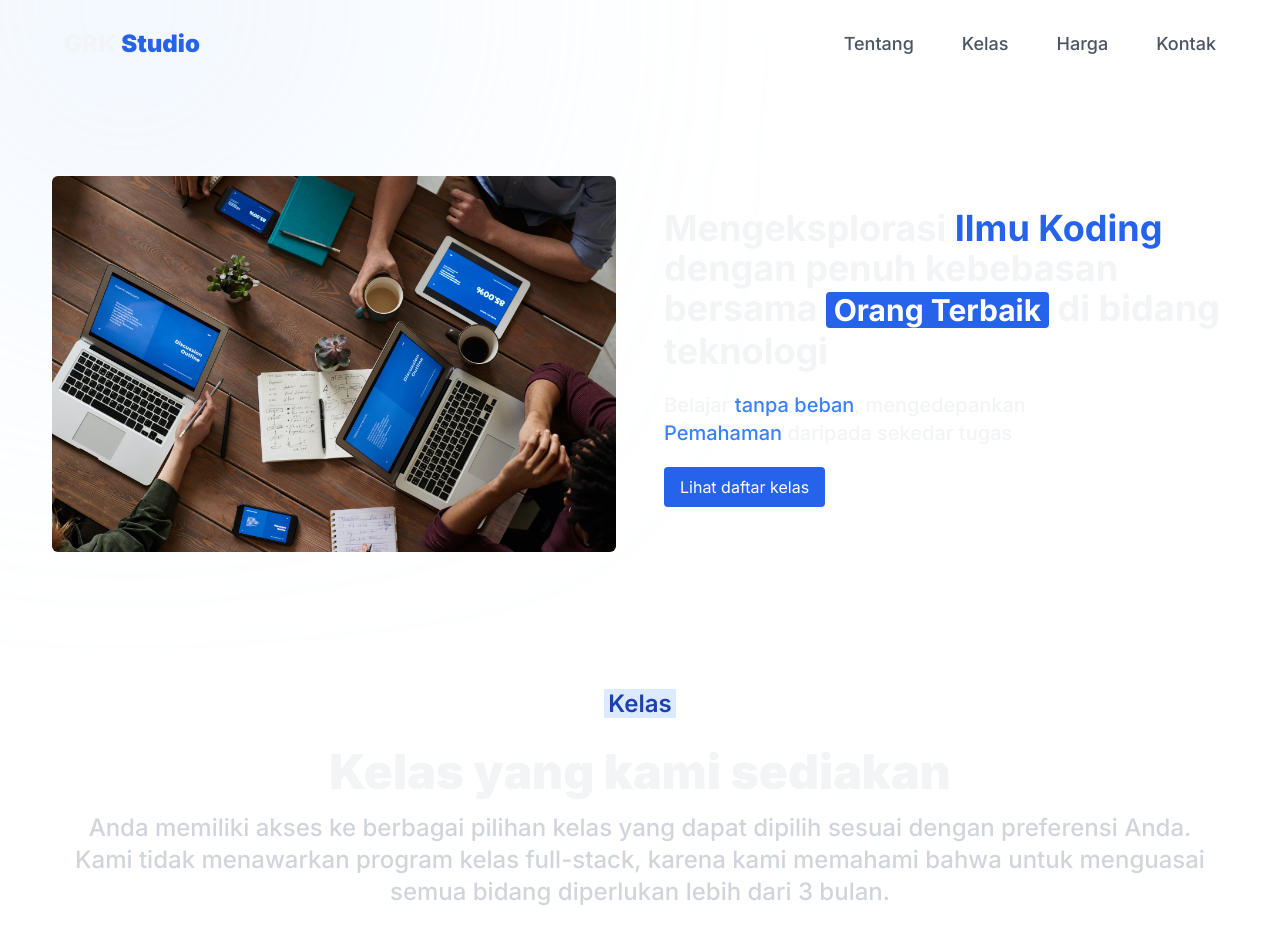
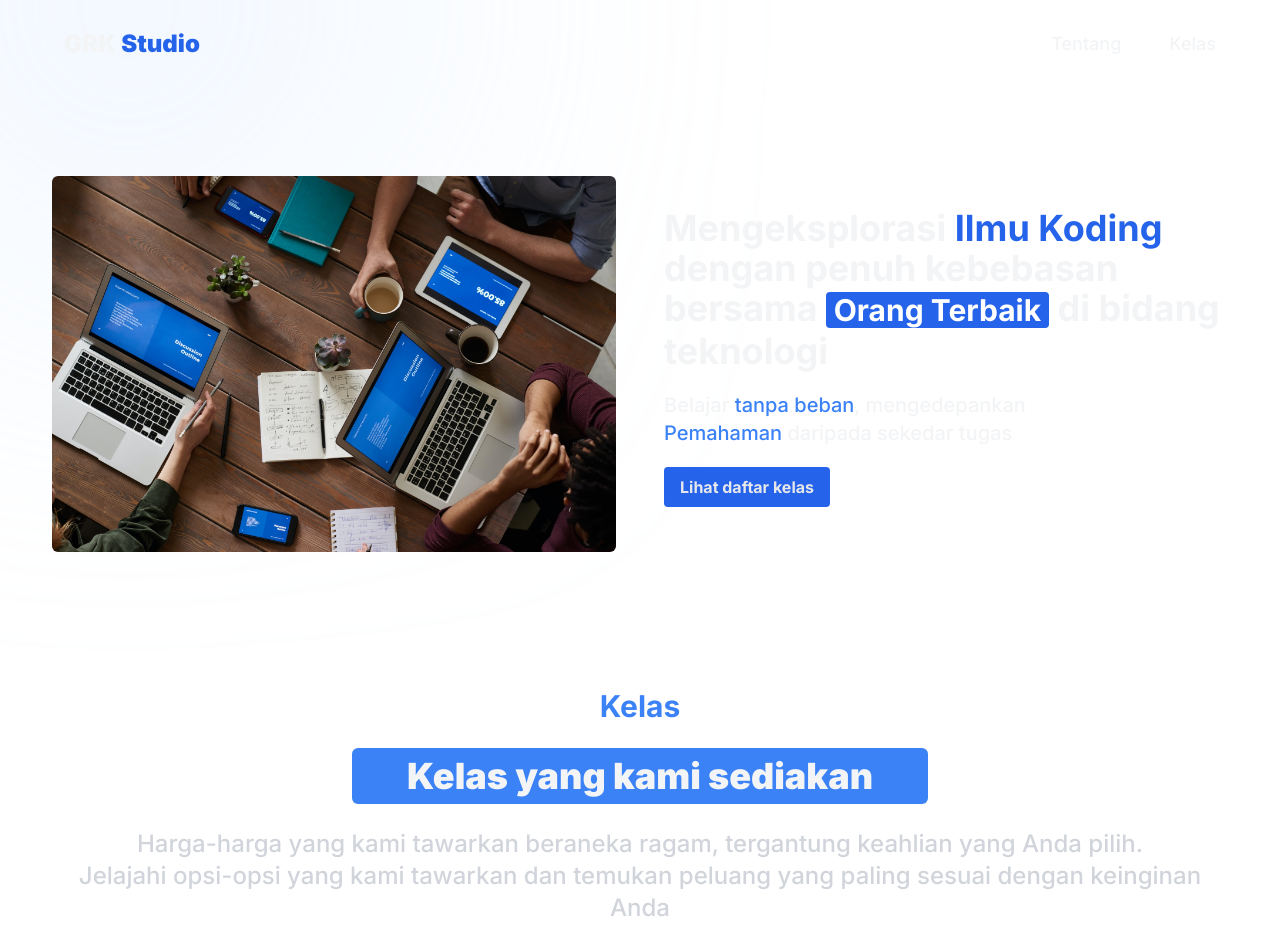
Before and after one commit to hiroshiyoka/company-profile-website, a website: page index.html in a window 1280 px wide. Shown: the top 952 px of the page. Drawn offline with Linux system fonts and the light colour scheme.

Commit message:
feat: change menu of the website also replace kelas section with harga section

```diff
--- a/index.html
+++ b/index.html
@@ -60,12 +60,6 @@
         <li>
           <a href="#kelas" class="rounded outline-none">Kelas</a>
         </li>
-        <li>
-          <a href="#harga" class="rounded outline-none">Harga</a>
-        </li>
-        <li>
-          <a href="#kontak" class="rounded outline-none">Kontak</a>
-        </li>
       </ul>
     </nav>
 
@@ -104,29 +98,15 @@
             <li>
               <a
                 href="/"
-                class="text-gray-600 rounded outline-none hover:text-gray-800"
+                class="text-gray-100 rounded outline-none hover:text-gray-400"
                 >Tentang</a
               >
             </li>
             <li>
               <a
                 href="#kelas"
-                class="text-gray-600 rounded outline-none hover:text-gray-800"
+                class="text-gray-100 rounded outline-none hover:text-gray-400"
                 >Kelas</a
-              >
-            </li>
-            <li>
-              <a
-                href="#harga"
-                class="text-gray-600 rounded outline-none hover:text-gray-800"
-                >Harga</a
-              >
-            </li>
-            <li>
-              <a
-                href="#kontak"
-                class="text-gray-600 rounded outline-none hover:text-gray-800"
-                >Kontak</a
               >
             </li>
           </ul>
@@ -170,7 +150,7 @@
           <div class="mb-10 font-Inter">
             <a href="#kelas">
               <button
-                class="z-0 group relative inline-flex items-center justify-center px-4 py-2 text-white rounded box-border appearance-none select-none whitespace-nowrap font-normal subpixel-antialiased overflow-hidden outline-none bg-blue-600 hover:bg-blue-700"
+                class="z-0 group relative inline-flex items-center justify-center px-4 py-2 text-gray-200 rounded box-border appearance-none select-none whitespace-nowrap font-bold subpixel-antialiased overflow-hidden outline-none bg-blue-600 hover:bg-blue-700"
                 type="button"
               >
                 Lihat daftar kelas
@@ -182,8 +162,7 @@
     </section>
 
     <!-- MENU KELAS -->
-    <div
-      id="kelas"
+    <!-- <div
       class="max-w-lg px-6 mx-auto sm:px-0 sm:max-w-xl md:max-w-2xl lg:max-w-4xl lg:mb-24 xl:max-w-6xl"
     >
       <main class="pb-12 space-y-56">
@@ -389,25 +368,25 @@
           </div>
         </section>
       </main>
-    </div>
+    </div> -->
 
-    <!-- MENU HARGA -->
+    <!-- MENU KELAS -->
     <div
-      id="harga"
+      id="kelas"
       class="max-w-lg px-6 mx-auto sm:px-0 sm:max-w-xl md:max-w-2xl lg:max-w-4xl lg:mb-24 xl:max-w-6xl"
     >
       <main class="pb-12 space-y-56">
         <section class="relative text-center">
           <header>
-            <h2
-              class="inline px-1 text-2xl font-semibold text-blue-800 bg-blue-100"
-            >
-              Harga
-            </h2>
-            <h3 class="text-4xl font-extrabold text-gray-100 lg:text-5xl mt-7">
-              Harga kelas
-            </h3>
-            <h4 class="mt-4 text-xl text-gray-300 lg:text-2xl">
+            <h2 class="inline text-3xl font-bold text-blue-500">Kelas</h2>
+            <div class="max-w-xl mx-auto">
+              <h3
+                class="text-4xl font-extrabold text-gray-100 bg-blue-500 px-4 py-2 rounded-md lg:text-4xl mt-6 w-full"
+              >
+                Kelas yang kami sediakan
+              </h3>
+            </div>
+            <h4 class="mt-6 text-xl text-gray-300 lg:text-2xl">
               Harga-harga yang kami tawarkan beraneka ragam, tergantung keahlian
               yang Anda pilih.
               <br />
@@ -607,15 +586,15 @@
       <main class="pb-12 space-y-56">
         <section class="relative text-center">
           <header>
-            <h2
-              class="inline px-1 text-2xl font-semibold text-blue-800 bg-blue-100"
-            >
-              Kontak
-            </h2>
-            <h3 class="text-4xl font-extrabold text-gray-100 lg:text-5xl mt-7">
-              Mengalami kendala?
-            </h3>
-            <h4 class="mt-4 text-xl text-gray-300 lg:text-2xl">
+            <h2 class="inline px-1 text-3xl font-bold text-blue-500">Kontak</h2>
+            <div class="max-w-xl mx-auto">
+              <h3
+                class="text-4xl font-extrabold text-gray-100 bg-blue-500 rounded-md px-4 py-2 lg:text-5xl mt-6 w-full"
+              >
+                Mengalami kendala?
+              </h3>
+            </div>
+            <h4 class="mt-6 text-xl text-gray-300 lg:text-2xl">
               Beritahu kendala Anda ketika melakukan pendaftaran atau melakukan
               pembayaran
             </h4>
```
Also changed, not shown: dist/output.css.
